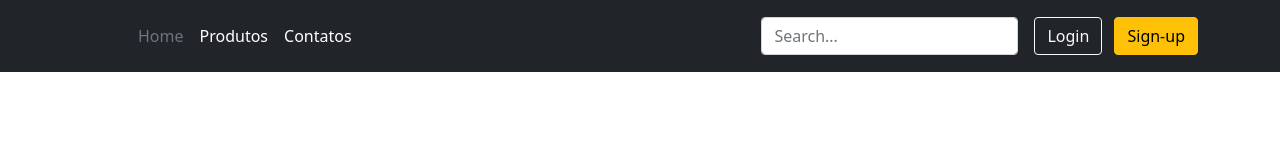
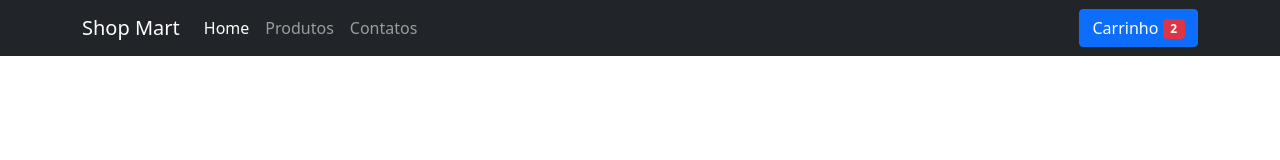
Before and after one commit to yDenBarbosa/bootstrap, a plain HTML site: page projeto/index.html in a window 1280 px wide. Drawn offline with nearby package versions, Linux system fonts and the light colour scheme.

Commit message:
feat:header

```diff
--- a/projeto/index.html
+++ b/projeto/index.html
@@ -1,5 +1,5 @@
 <!DOCTYPE html>
-<html lang="en">
+<html lang="pt-br">
 
 <head>
     <meta charset="UTF-8">
@@ -8,35 +8,35 @@
     <link href="https://cdn.jsdelivr.net/npm/bootstrap@5.0.2/dist/css/bootstrap.min.css" rel="stylesheet"
         integrity="sha384-EVSTQN3/azprG1Anm3QDgpJLIm9Nao0Yz1ztcQTwFspd3yD65VohhpuuCOmLASjC" crossorigin="anonymous">
     <script src="https://cdn.jsdelivr.net/npm/bootstrap@5.0.2/dist/js/bootstrap.bundle.min.js"
-        integrity="sha384-MrcW6ZMFYlzcLA8Nl+NtUVF0sA7MsXsP1UyJoMp4YLEuNSfAP+JcXn/tWtIaxVXM"
-        crossorigin="anonymous" defer></script>
+        integrity="sha384-MrcW6ZMFYlzcLA8Nl+NtUVF0sA7MsXsP1UyJoMp4YLEuNSfAP+JcXn/tWtIaxVXM" crossorigin="anonymous"
+        defer></script>
 </head>
 <body>
-
-    <header class="p-3 bg-dark text-white">
-    <div class="container">
-      <div class="d-flex flex-wrap align-items-center justify-content-center justify-content-lg-start">
-        <a href="/" class="d-flex align-items-center mb-2 mb-lg-0 text-white text-decoration-none">
-          <svg class="bi me-2" width="40" height="32" role="img" aria-label="Bootstrap"><use xlink:href="#bootstrap"></use></svg>
-        </a>
-
-        <ul class="nav col-12 col-lg-auto me-lg-auto mb-2 justify-content-center mb-md-0">
-          <li><a href="#" class="nav-link px-2 text-secondary">Home</a></li>
-          <li><a href="#" class="nav-link px-2 text-white">Produtos</a></li>
-          <li><a href="#" class="nav-link px-2 text-white">Contatos</a></li>
-        </ul>
-
-        <form class="col-12 col-lg-auto mb-3 mb-lg-0 me-lg-3">
-          <input type="search" class="form-control form-control-dark" placeholder="Search..." aria-label="Search">
-        </form>
-
-        <div class="text-end">
-          <button type="button" class="btn btn-outline-light me-2">Login</button>
-          <button type="button" class="btn btn-warning">Sign-up</button>
-        </div>
-      </div>
-    </div>
-  </header>
-
+    <header>
+        <nav class="navbar navbar-expand-lg navbar-dark bg-dark">
+            <div class="container">
+                <h1 class="fs-5 mb-0"><a class="text-decoration-none fs-5 text-white me-3" href="./index.html">Shop Mart</a></h1>
+                <button class="navbar-toggler" type="button" data-bs-toggle="collapse"
+                    data-bs-target="#navbarTogglerDemo01" aria-controls="navbarTogglerDemo01" aria-expanded="false"
+                    aria-label="Toggle navigation">
+                    <span class="navbar-toggler-icon"></span>
+                </button>
+                <div class="collapse navbar-collapse" id="navbarTogglerDemo01">
+                    <ul class="navbar-nav me-auto mb-2 mb-lg-0">
+                        <li class="nav-item">
+                            <a class="nav-link active" aria-current="page" href="#">Home</a>
+                        </li>
+                        <li class="nav-item">
+                            <a class="nav-link" href="#">Produtos</a>
+                        </li>
+                        <li class="nav-item">
+                            <a class="nav-link" href="#">Contatos</a>
+                        </li>
+                    </ul>
+                    <button class="btn btn-primary">Carrinho <span class="badge bg-danger">2</span></button>
+                </div>
+            </div>
+        </nav>
+    </header>
 </body>
 </html>
```
